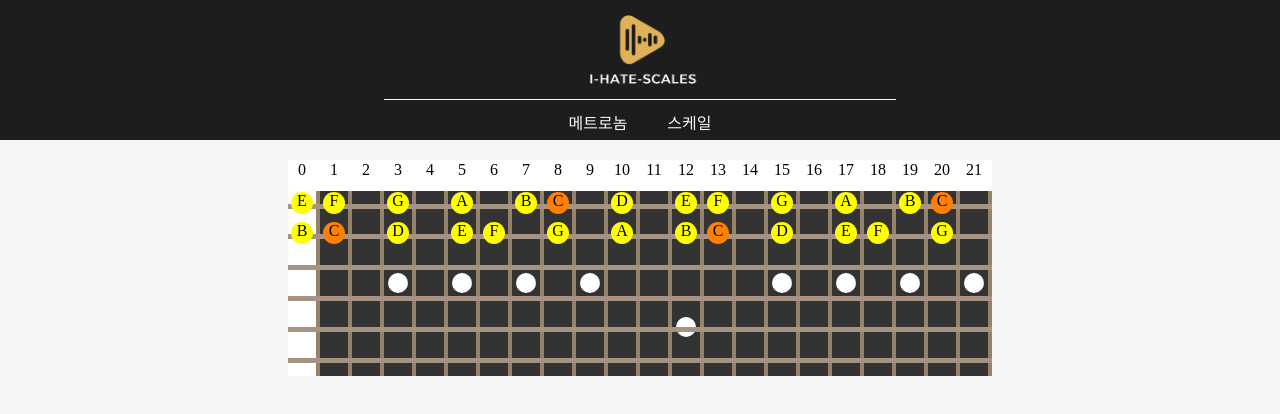
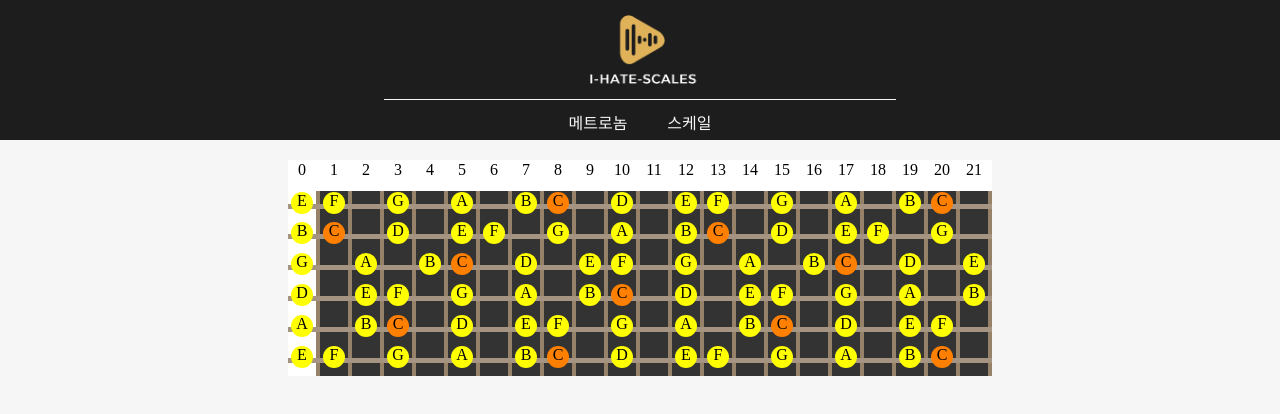
Before and after one commit to JeonH503/i-hate-scales, a Next.js app: page /scales in a window 1280 px wide. Shown: the top 414 px of the page. Built offline with nearby package versions, Linux system fonts and the light colour scheme.

Commit message:
Carousel 렌더링 최적화, scale 여러개 추가

```diff
--- a/components/Carousel/Carousel.tsx
+++ b/components/Carousel/Carousel.tsx
@@ -1,4 +1,4 @@
-import React,{useState,useEffect,useRef,MouseEvent} from "react";
+import React,{useMemo,useState,useEffect,useRef,MouseEvent} from "react";
 import styled from "styled-components";
 
 interface slideProps {
@@ -143,25 +143,26 @@ function Carousel ({children}:{children:React.ReactNode[]}) {
     useEffect(() => {
     },[])
 
-    const RenderSlides = () => {
+    const RenderSlides = useMemo(() => {
         // slides 맨앞, 맨뒤에 하나씩 더 추가
         let childrens
         if(children) {
             let temp = [children[children.length-1], ...children,children[0]]
-            childrens = React.Children.map(temp, (e) => {
-                return <Slide>
+            childrens = temp.map((e,i) => {
+                return <Slide key={i}>
                     {e}
                 </Slide>
             })
         }
 
         return <>{childrens}</>
-    }
+    },[children])
 
     return (
         <CarouselWrap onMouseDown={onMouseDown} onMouseUp={onMouseUp} onMouseMove={onMouseMove} onMouseLeave={onMouseUp} ref={slideRef}>
             <Slides slideSize={slideSize} slideIndex={slideIndex} dragPos={dragPos} animating={animating}>
-                <RenderSlides/>
+                {RenderSlides}
+                {/* <Slide>d</Slide> */}
             </Slides>
 
             <Buttons>
--- a/components/Scales/scales.json
+++ b/components/Scales/scales.json
@@ -1,3 +1,13 @@
+[
+    {
+        "zero":["0","1","2","3","4","5","6","7","8","9","10","11","12","13","14","15","16","17","18","19","20","21"],
+        "1st":["E","F","","G","","A","","B","C","","D","","E","F","","G","","A","","B","C",""],
+        "2nd":["B","C","","D","","E","F","","G","","A","","B","C","","D","","E","F","","G",""],
+        "3rd":["G","","A","","B","C","","D","","E","F","","G","","A","","B","C","","D","","E"],
+        "4th":["D","","E","F","","G","","A","","B","C","","D","","E","F","","G","","A","","B"],
+        "5th":["A","","B","C","","D","","E","F","","G","","A","","B","C","","D","","E","F",""],
+        "6th":["E","F","","G","","A","","B","C","","D","","E","F","","G","","A","","B","C",""]
+    },
     {
         "zero":["0","1","2","3","4","5","6","7","8","9","10","11","12","13","14","15","16","17","18","19","20","21"],
         "1st":["E","F","","G","","A","","B","C","","D","","E","F","","G","","A","","B","C",""],
@@ -7,3 +17,4 @@
         "5th":["A","","B","C","","D","","E","F","","G","","A","","B","C","","D","","E","F",""],
         "6th":["E","F","","G","","A","","B","C","","D","","E","F","","G","","A","","B","C",""]
     }
+]
--- a/pages/scales.tsx
+++ b/pages/scales.tsx
@@ -1,5 +1,8 @@
+import {memo} from "react"
 import Carousel from '@/components/Carousel/Carousel'
 import styled from 'styled-components'
+import sclaes_data from '@/components/Scales/scales.json'
+
 
 interface Flet {
     code?:string;
@@ -87,186 +90,30 @@ const NumberFlet = styled(OpenFlet)<Flet>`
     ${({code}) => code && `
         &:after {
             content:'${code}';
-            background:none;
+            background:none;z
         }
     `}
-` //
+`
+
+const Scales = () => {
+    return sclaes_data.map((scale,i) => {
+        let values_of_object = Object.values(scale)
+        return <Fretboard>{values_of_object.map((string, i) => {
+            if(i === 0) {
+                return <OpenString key={"string"+i}>{string.map((flet,i) => <NumberFlet key={"flet"+i} code={flet} />)}</OpenString>
+            } else {
+                return <String key={"string"+i}>{string.map((flet,i) => i === 0 ? <OpenFlet key={"flet"+i} code={flet} /> : <Flet key={"flet"+i} code={flet} />)}</String>
+            }
+        })}</Fretboard>
+    })
+}
+// const MemoScale = memo(Scale)
 
 export default function scales() {
     return (
         <Wrap>
             <Carousel>
-                <Fretboard>
-                    <OpenString>
-                        <NumberFlet code="0"/>
-                        <NumberFlet code="1"/>
-                        <NumberFlet code="2"/>
-                        <NumberFlet code="3"/>
-                        <NumberFlet code="4"/>
-                        <NumberFlet code="5"/>
-                        <NumberFlet code="6"/>
-                        <NumberFlet code="7"/>
-                        <NumberFlet code="8"/>
-                        <NumberFlet code="9"/>
-                        <NumberFlet code="10"/>
-                        <NumberFlet code="11"/>
-                        <NumberFlet code="12"/>
-                        <NumberFlet code="13"/>
-                        <NumberFlet code="14"/>
-                        <NumberFlet code="15"/>
-                        <NumberFlet code="16"/>
-                        <NumberFlet code="17"/>
-                        <NumberFlet code="18"/>
-                        <NumberFlet code="19"/>
-                        <NumberFlet code="20"/>
-                        <NumberFlet code="21"/>
-                    </OpenString>
-                    <String>
-                        <OpenFlet code="E"/>
-                        <Flet code="F"/>
-                        <Flet/>
-                        <Flet code="G"/>
-                        <Flet/>
-                        <Flet code="A"/>
-                        <Flet/>
-                        <Flet code="B"/>
-                        <Flet code="C"/>
-                        <Flet/>
-                        <Flet code="D"/>
-                        <Flet/>
-                        <Flet code="E"/>
-                        <Flet code="F"/>
-                        <Flet/>
-                        <Flet code="G"/>
-                        <Flet/>
-                        <Flet code="A"/>
-                        <Flet/>
-                        <Flet code="B"/>
-                        <Flet code="C"/>
-                        <Flet/>
-                    </String>
-                    <String>
-                        <OpenFlet code="B"/>
-                        <Flet code="C"/>
-                        <Flet/>
-                        <Flet code="D"/>
-                        <Flet/>
-                        <Flet code="E"/>
-                        <Flet code="F"/>
-                        <Flet/>
-                        <Flet code="G"/>
-                        <Flet/>
-                        <Flet code="A"/>
-                        <Flet/>
-                        <Flet direction="up" code="B"/>
-                        <Flet code="C"/>
-                        <Flet/>
-                        <Flet code="D"/>
-                        <Flet/>
-                        <Flet code="E"/>
-                        <Flet code="F"/>
-                        <Flet/>
-                        <Flet code="G"/>
-                        <Flet/>
-                    </String>
-                    <String>
-                        <OpenFlet/>
-                        <Flet/>
-                        <Flet/>
-                        <Flet direction="down"/>
-                        <Flet/>
-                        <Flet direction="down"/>
-                        <Flet/>
-                        <Flet direction="down"/>
-                        <Flet/>
-                        <Flet direction="down"/>
-                        <Flet/>
-                        <Flet/>
-                        <Flet/>
-                        <Flet/>
-                        <Flet/>
-                        <Flet direction="down"/>
-                        <Flet/>
-                        <Flet direction="down"/>
-                        <Flet/>
-                        <Flet direction="down"/>
-                        <Flet/>
-                        <Flet direction="down"/>
-                    </String>
-                    <String>
-                        <OpenFlet/>
-                        <Flet/>
-                        <Flet/>
-                        <Flet/>
-                        <Flet/>
-                        <Flet/>
-                        <Flet/>
-                        <Flet/>
-                        <Flet/>
-                        <Flet/>
-                        <Flet/>
-                        <Flet/>
-                        <Flet/>
-                        <Flet/>
-                        <Flet/>
-                        <Flet/>
-                        <Flet/>
-                        <Flet/>
-                        <Flet/>
-                        <Flet/>
-                        <Flet/>
-                        <Flet/>
-                    </String>
-                    <String>
-                        <OpenFlet/>
-                        <Flet/>
-                        <Flet/>
-                        <Flet/>
-                        <Flet/>
-                        <Flet/>
-                        <Flet/>
-                        <Flet/>
-                        <Flet/>
-                        <Flet/>
-                        <Flet/>
-                        <Flet/>
-                        <Flet direction="up"/>
-                        <Flet/>
-                        <Flet/>
-                        <Flet/>
-                        <Flet/>
-                        <Flet/>
-                        <Flet/>
-                        <Flet/>
-                        <Flet/>
-                        <Flet/>
-                    </String>
-                    <String>
-                        <OpenFlet/>
-                        <Flet/>
-                        <Flet/>
-                        <Flet/>
-                        <Flet/>
-                        <Flet/>
-                        <Flet/>
-                        <Flet/>
-                        <Flet/>
-                        <Flet/>
-                        <Flet/>
-                        <Flet/>
-                        <Flet/>
-                        <Flet/>
-                        <Flet/>
-                        <Flet/>
-                        <Flet/>
-                        <Flet/>
-                        <Flet/>
-                        <Flet/>
-                        <Flet/>
-                        <Flet/>
-                    </String>
-                </Fretboard>
-                <Fretboard></Fretboard>
+                {Scales()}
             </Carousel>
         </Wrap>
     )
```
Lines whose indentation alone changed are shown as unchanged.
